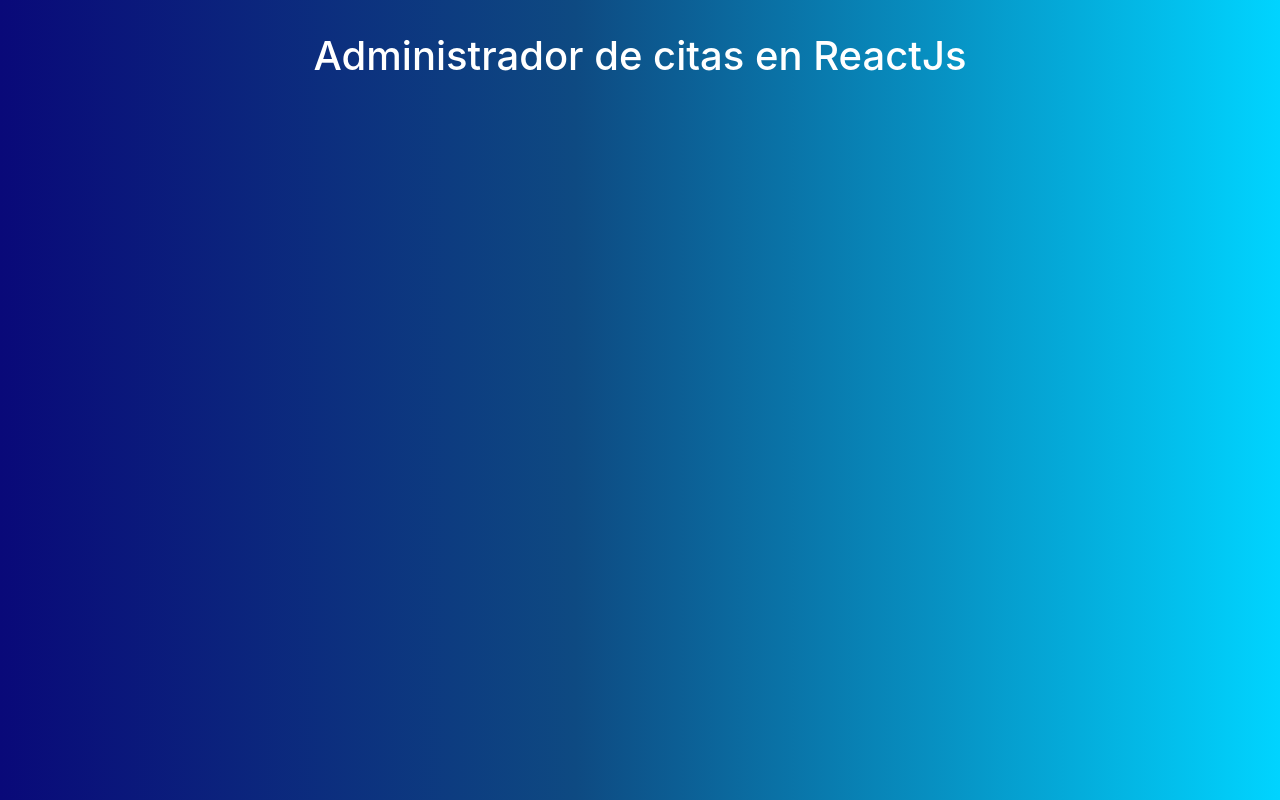
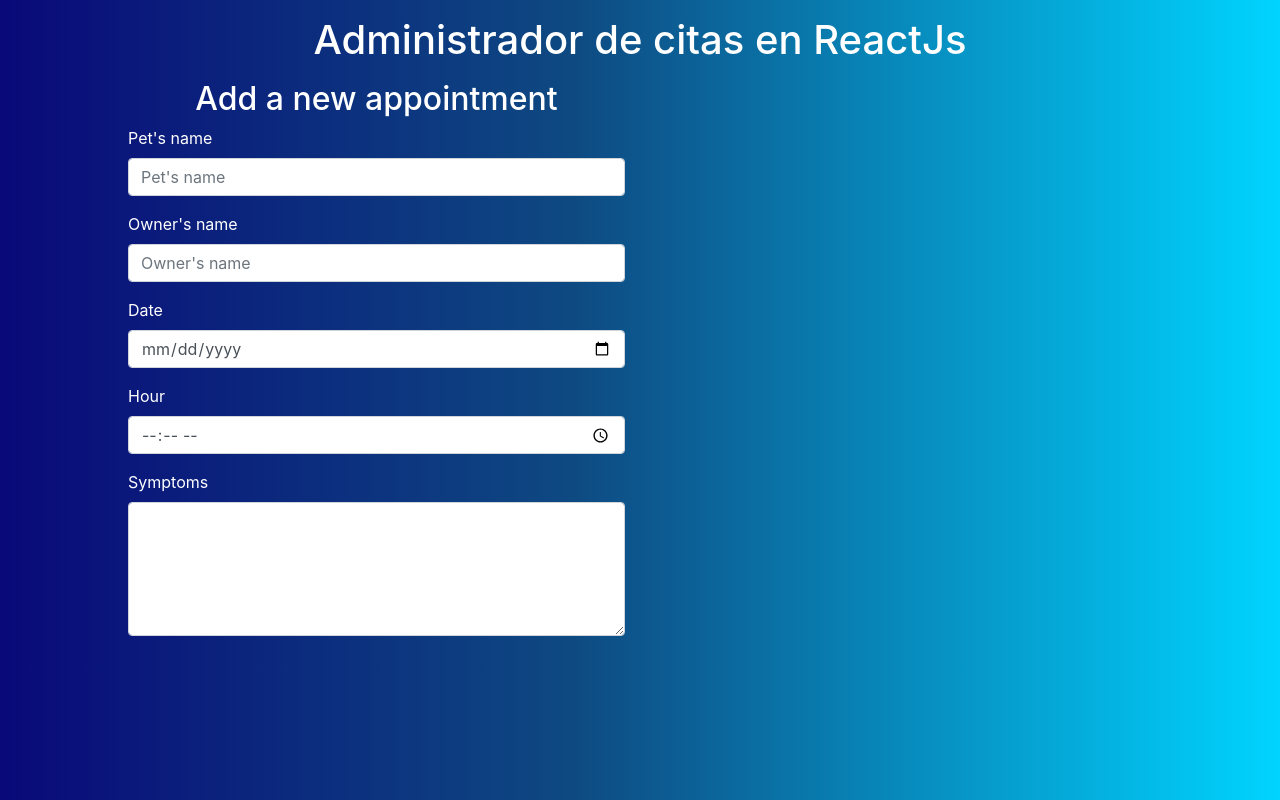
Before and after one commit to Raulcmm/PatientManager_ReactJs_, a React (Create React App) app: page / in a window 1280 px wide. Built offline with nearby package versions, Linux system fonts and the light colour scheme.

Commit message:
form structure

```diff
--- a/src/App.js
+++ b/src/App.js
@@ -1,9 +1,16 @@
-import React, { Fragment } from 'react'
+import React from 'react'
+import Form from './components/Form'
 
 const App = () => {
   return (
     <div className="container text-center">
       <h1>Administrador de citas en ReactJs</h1>
+      <div className="row">
+        <div className="col-md-6">
+          <Form/>
+        </div>
+        <div className="col-md-6"></div>
+      </div>
     </div>
   )
 }
--- /dev/null
+++ b/src/components/Form.js
@@ -0,0 +1,33 @@
+import React from 'react'
+
+const Form = () => {
+    return (
+        <div className="mt-2">
+            <h2>Add a new appointment</h2>
+            <form action="" className="text-left">
+                <div className="form-group">
+                    <label>Pet's name</label>
+                    <input type="text" className="form-control" placeholder="Pet's name" name="pet"/>
+                </div>
+                <div className="form-group">
+                    <label>Owner's name</label>
+                    <input type="text" className="form-control" placeholder="Owner's name" name="owner"/>
+                </div>
+                <div className="form-group">
+                    <label>Date</label>{/**Cambiar */}
+                    <input type="date" className="form-control" name="date" />
+                </div>
+                <div className="form-group">
+                    <label>Hour</label>{/**Cambiar */}
+                    <input type="time" className="form-control" name="hour"/>
+                </div>
+                <div className="form-group">
+                    <label>Symptoms</label>{/**Cambiar */}
+                    <textarea name="symptoms"  cols="30" rows="5" className="form-control"></textarea>
+                </div>
+            </form>
+        </div>
+    )
+}
+
+export default Form
--- a/src/index.css
+++ b/src/index.css
@@ -20,7 +20,7 @@
 }
 
 .container {
-  padding: 2rem 0;
+  padding: 1rem 0;
   margin: 0 auto;
   width: 80%;
 }
```
